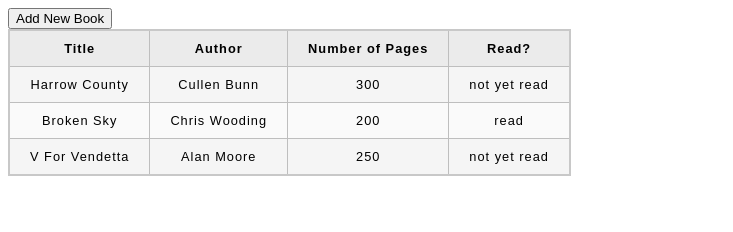
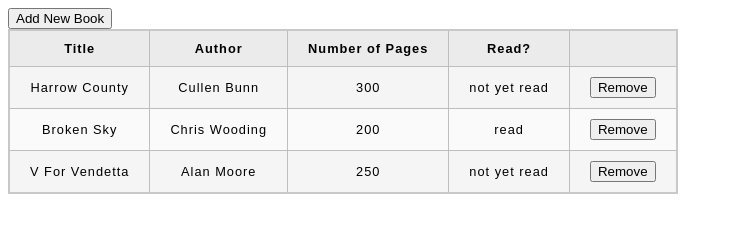
Before and after one commit to edwards955/lib, a plain HTML site: page index.html in a window 1280 px wide. Shown: the whole page, without its empty margins (0-733 px from the left). Drawn offline with Linux system fonts and the light colour scheme.

Commit message:
Add remove button to table rows

```diff
--- a/index.html
+++ b/index.html
@@ -16,6 +16,7 @@
         <th>Author</th>
         <th>Number of Pages</th>
         <th>Read?</th>
+        <th></th>
       </tr>
     </thead>
     <tbody class="library-body"></tbody>
--- a/library.js
+++ b/library.js
@@ -26,7 +26,7 @@ function displayLibrary() {
   const newLibrary = document.createElement('tbody');
   newLibrary.classList.toggle('library-body');
 
-  myLibrary.forEach(book => {
+  myLibrary.forEach((book, index) => {
     // Create row for book info
     let row = document.createElement('tr');
 
@@ -42,11 +42,19 @@ function displayLibrary() {
     let read = document.createElement('td');
     read.textContent = book.read;
 
+    let remove = document.createElement('td');
+    let removeButton = document.createElement('button');
+    removeButton.type = 'button';
+    removeButton.textContent = 'Remove';
+    removeButton.value = index;
+    remove.appendChild(removeButton);
+
     // Attach cells to the row
     row.appendChild(title);
     row.appendChild(author);
     row.appendChild(pages);
     row.appendChild(read);
+    row.appendChild(remove);
 
     // Attach row to the table body
     newLibrary.appendChild(row);
```
